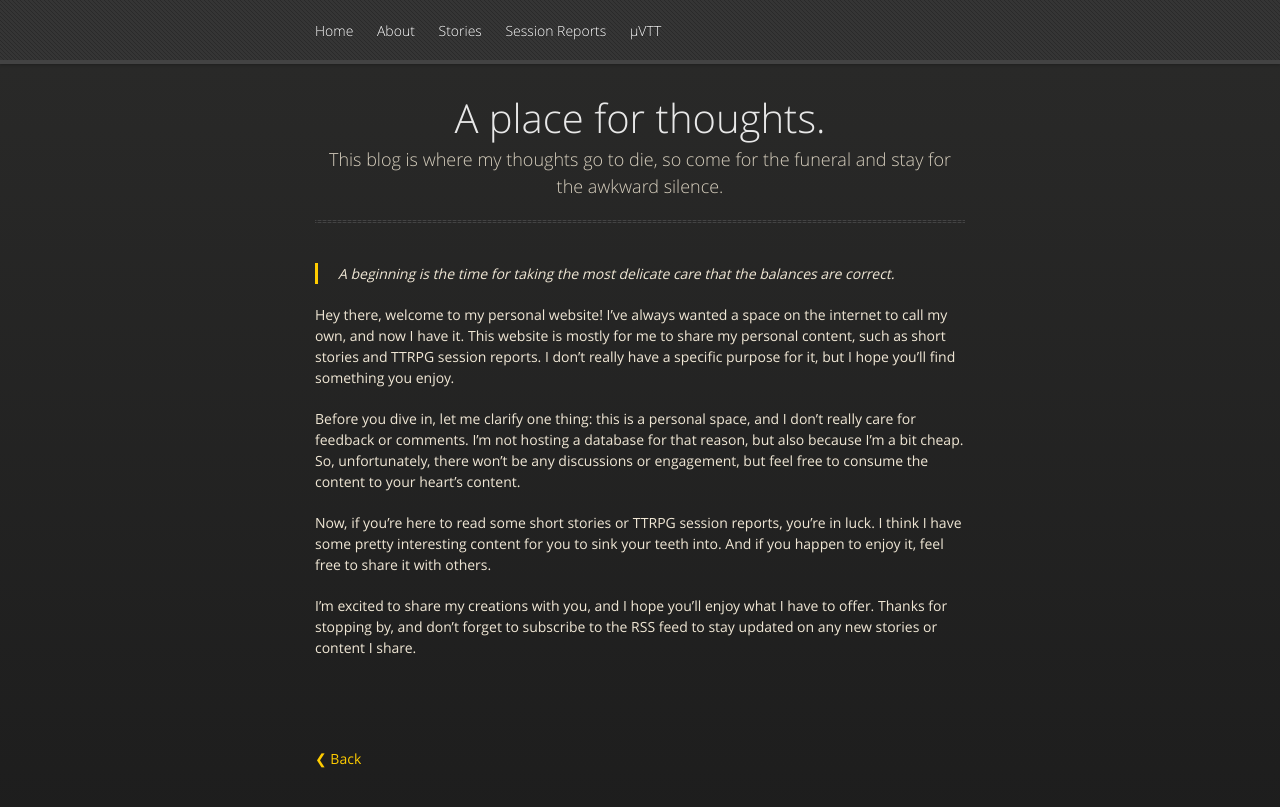
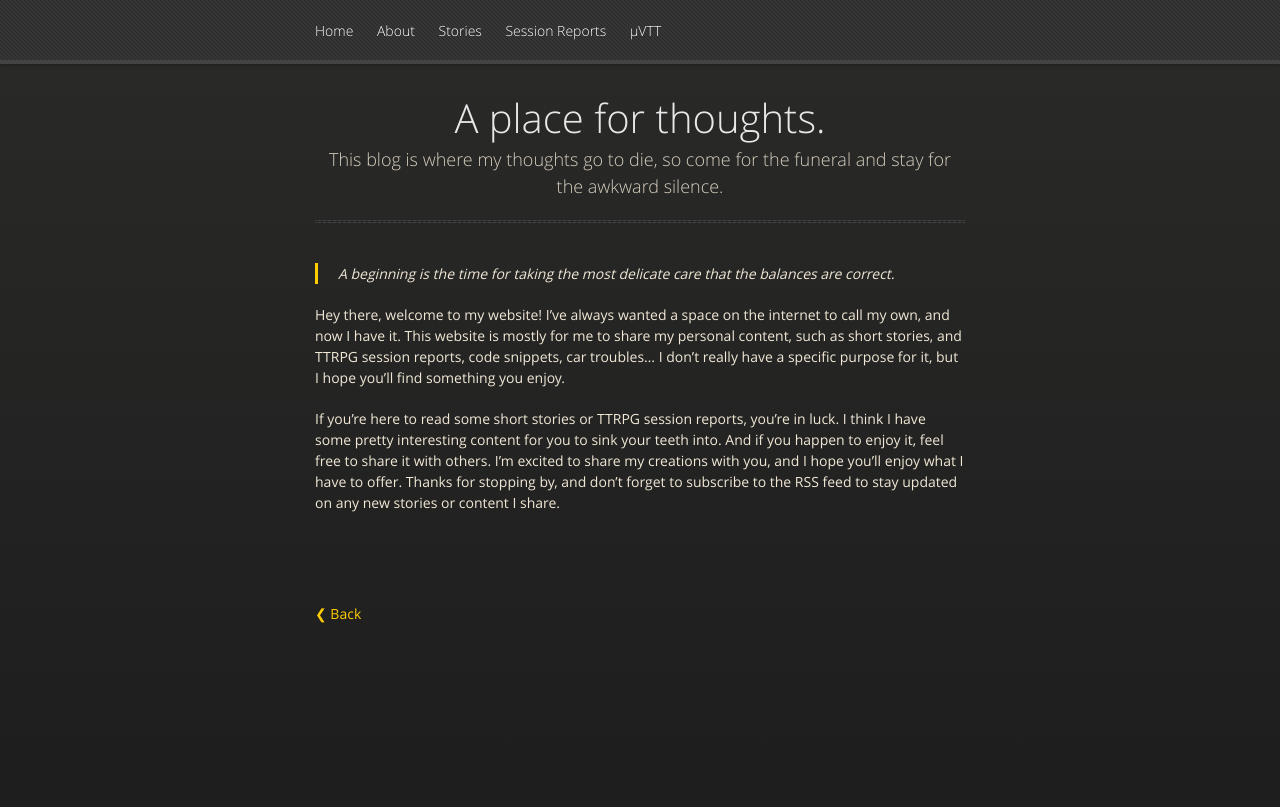
Before and after one commit to jmtrafny/jmtrafny.github.io, a Jekyll site: the page built from _posts/2023-05-06-hello-world.markdown, in a window 1280 px wide. Shown: the top 807 px of the page. Built offline with Jekyll 4.4.1, drawn with Linux system fonts in a browser that asks for light colours.

Commit message:
Update 2023-05-06-hello-world.markdown

```diff
--- a/_posts/2023-05-06-hello-world.markdown
+++ b/_posts/2023-05-06-hello-world.markdown
@@ -7,10 +7,6 @@ categories: blog post
 
 >A beginning is the time for taking the most delicate care that the balances are correct.
 
-Hey there, welcome to my personal website! I've always wanted a space on the internet to call my own, and now I have it. This website is mostly for me to share my personal content, such as short stories and TTRPG session reports. I don't really have a specific purpose for it, but I hope you'll find something you enjoy.
+Hey there, welcome to my website! I've always wanted a space on the internet to call my own, and now I have it. This website is mostly for me to share my personal content, such as short stories, and TTRPG session reports, code snippets, car troubles... I don't really have a specific purpose for it, but I hope you'll find something you enjoy.
 
-Before you dive in, let me clarify one thing: this is a personal space, and I don't really care for feedback or comments. I'm not hosting a database for that reason, but also because I'm a bit cheap. So, unfortunately, there won't be any discussions or engagement, but feel free to consume the content to your heart's content.
-
-Now, if you're here to read some short stories or TTRPG session reports, you're in luck. I think I have some pretty interesting content for you to sink your teeth into. And if you happen to enjoy it, feel free to share it with others.
-
-I'm excited to share my creations with you, and I hope you'll enjoy what I have to offer. Thanks for stopping by, and don't forget to subscribe to the RSS feed to stay updated on any new stories or content I share.
+If you're here to read some short stories or TTRPG session reports, you're in luck. I think I have some pretty interesting content for you to sink your teeth into. And if you happen to enjoy it, feel free to share it with others. I'm excited to share my creations with you, and I hope you'll enjoy what I have to offer. Thanks for stopping by, and don't forget to subscribe to the RSS feed to stay updated on any new stories or content I share.
```
